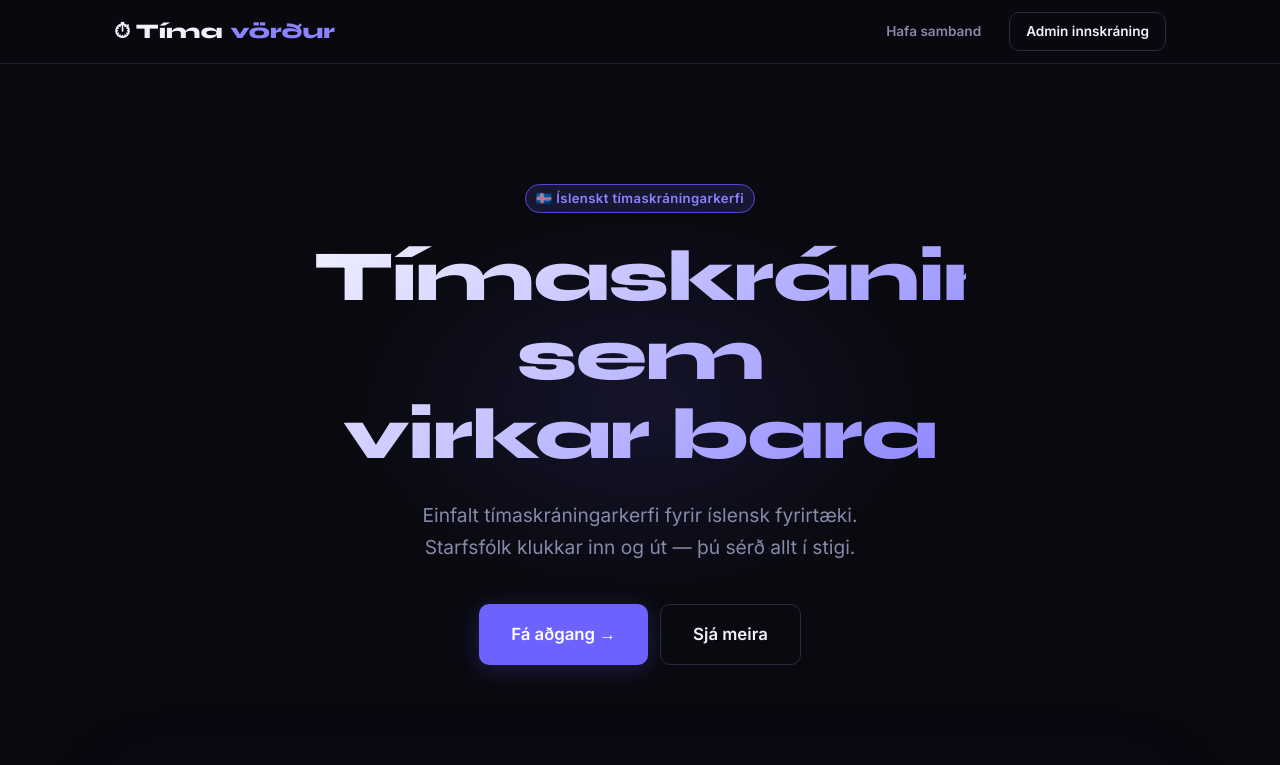
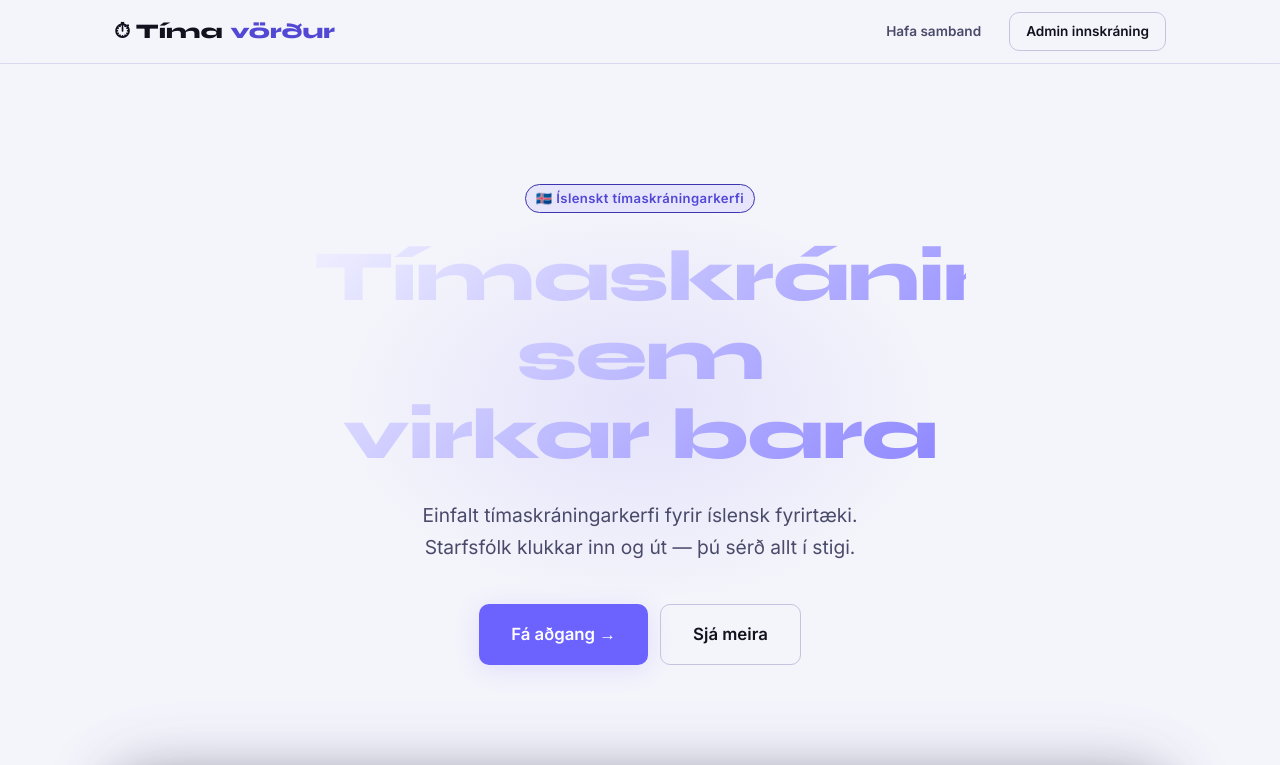
Before and after one commit to Blingiceland/timavordur, a Next.js app: page / in a window 1280 px wide. Shown: the top 765 px of the page. Built offline with nearby package versions, Linux system fonts and the light colour scheme.

Commit message:
feat: light default theme, better flag contrast, Lj'ost/Dokkt theme label

```diff
--- a/src/lib/theme.tsx
+++ b/src/lib/theme.tsx
@@ -2,13 +2,13 @@
 import { createContext, useContext, useEffect, useState } from "react";
 
 type Theme = "dark" | "light";
-const ThemeContext = createContext<{ theme: Theme; toggle: () => void }>({ theme: "dark", toggle: () => {} });
+const ThemeContext = createContext<{ theme: Theme; toggle: () => void }>({ theme: "light", toggle: () => {} });
 
 export function ThemeProvider({ children }: { children: React.ReactNode }) {
-  const [theme, setTheme] = useState<Theme>("dark");
+  const [theme, setTheme] = useState<Theme>("light");
 
   useEffect(() => {
-    const saved = (localStorage.getItem("tv_theme") as Theme) || "dark";
+    const saved = (localStorage.getItem("tv_theme") as Theme) || "light";
     setTheme(saved);
     document.documentElement.setAttribute("data-theme", saved);
   }, []);
```
Also changed, not shown: src/app/[slug]/page.tsx (+12 -6 lines).
